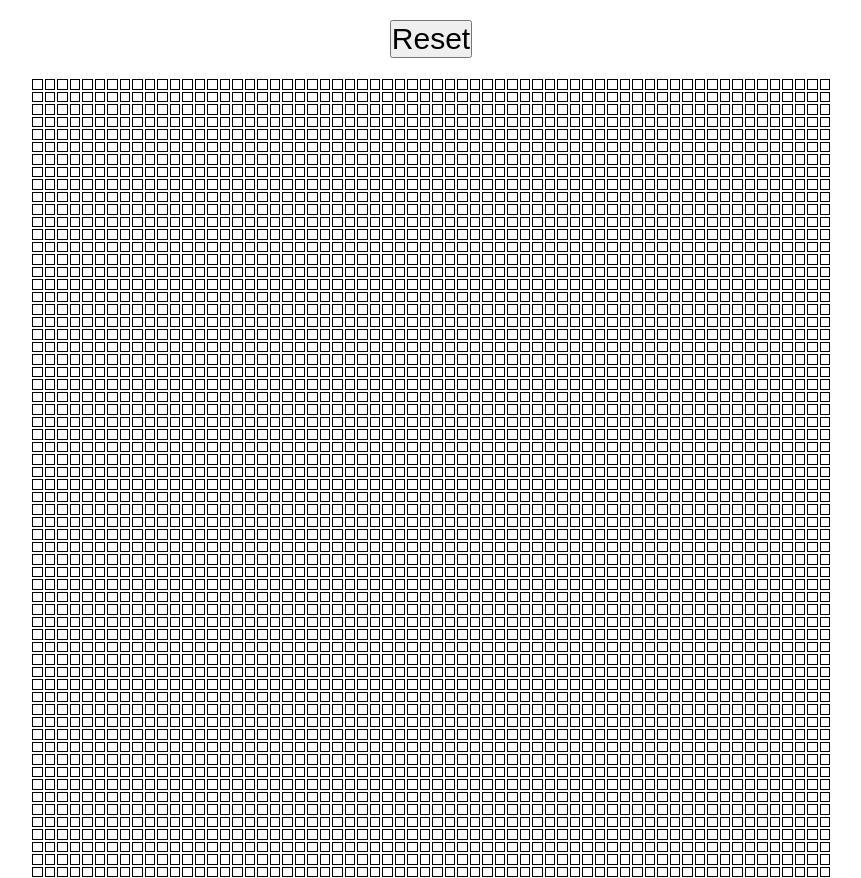
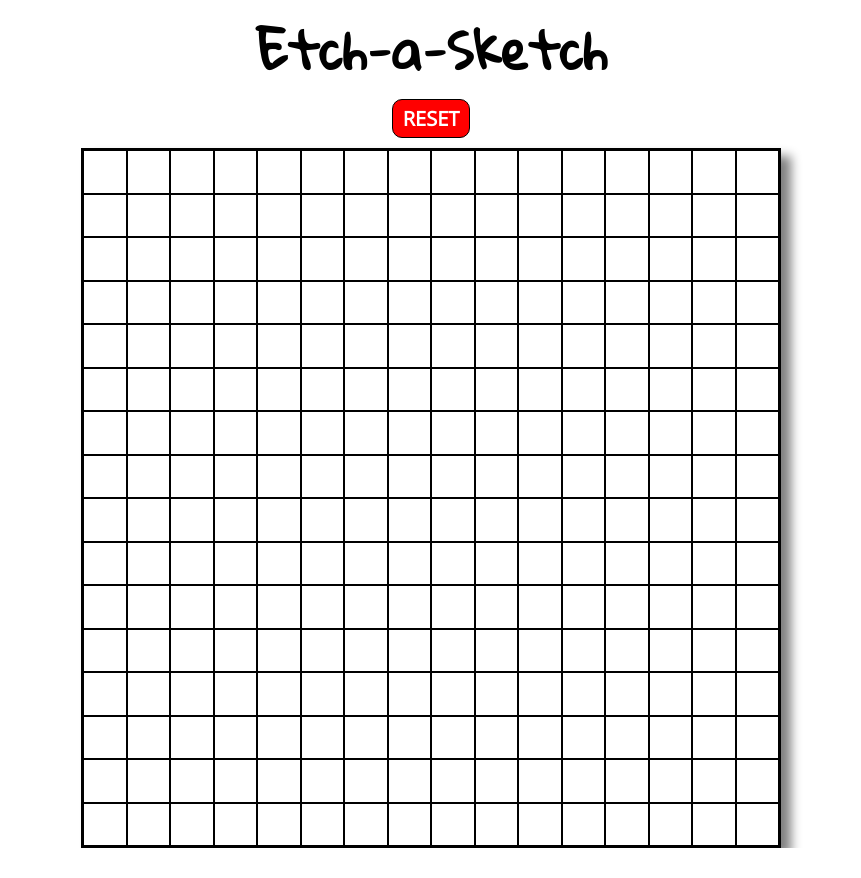
Before and after one commit to anandawira/etch-a-sketch, a plain HTML site: page index.html in a window 1280 px wide. Shown: the whole page, without its empty margins (209-1070 px from the left). After the commit the page ends 848 px from the top, so only its background shows below. Drawn offline with nearby package versions, Linux system fonts and the light colour scheme.

Commit message:
change color from JS

```diff
--- a/index.html
+++ b/index.html
@@ -5,10 +5,15 @@
     <meta name="viewport" content="width=device-width, initial-scale=1.0" />
     <title>Etch-a-Sketch</title>
     <link rel="stylesheet" href="./style/style.css" />
+    <link
+      href="https://fonts.googleapis.com/css2?family=Gloria+Hallelujah&family=Open+Sans&display=swap"
+      rel="stylesheet"
+    />
   </head>
   <body>
     <main>
-      <button onclick="resetGrid()">Reset</button>
+      <h1>Etch-a-Sketch</h1>
+      <button onclick="resetGrid()">RESET</button>
       <div id="container"></div>
     </main>
   </body>
@@ -37,9 +42,16 @@
       for (let i = 0; i < size; i++) {
         containerDiv.appendChild(rowGrid.cloneNode(true));
       }
+
+      const cells = Array.from(document.querySelectorAll(".col"));
+      cells.forEach((cell) =>
+        cell.addEventListener("mouseenter", function (e) {
+          event.target.style.backgroundColor = "black";
+        })
+      );
     }
 
-    generateGrid(64);
+    generateGrid(16);
 
     function resetGrid() {
       let size;
--- a/style/style.css
+++ b/style/style.css
@@ -5,11 +5,13 @@
 }
 
 #container {
-  height: 800px;
-  width: 800px;
+  height: 700px;
+  width: 700px;
   margin: auto;
   display: flex;
   flex-direction: column;
+  border: 2px solid black;
+  box-shadow: 10px 8px 10px grey;
 }
 
 .row {
@@ -19,16 +21,24 @@
 
 .col {
   flex-grow: 1;
-  margin: 1px;
   border: 1px solid black;
-}
-
-.col:hover {
-  background-color: black;
 }
 
 button {
   display: block;
-  margin: 20px auto;
-  font-size: 30px;
+  margin: 0px auto 10px auto;
+  font-size: 20px;
+  font-family: "Open Sans", sans-serif;
+  border: 1px solid black;
+  padding: 5px 10px;
+  border-radius: 10px;
+  background-color: red;
+  color: white;
+  font-weight: bolder;
 }
+
+h1 {
+  font-family: "Gloria Hallelujah", cursive;
+  text-align: center;
+  font-size: 50px;
+}
```
